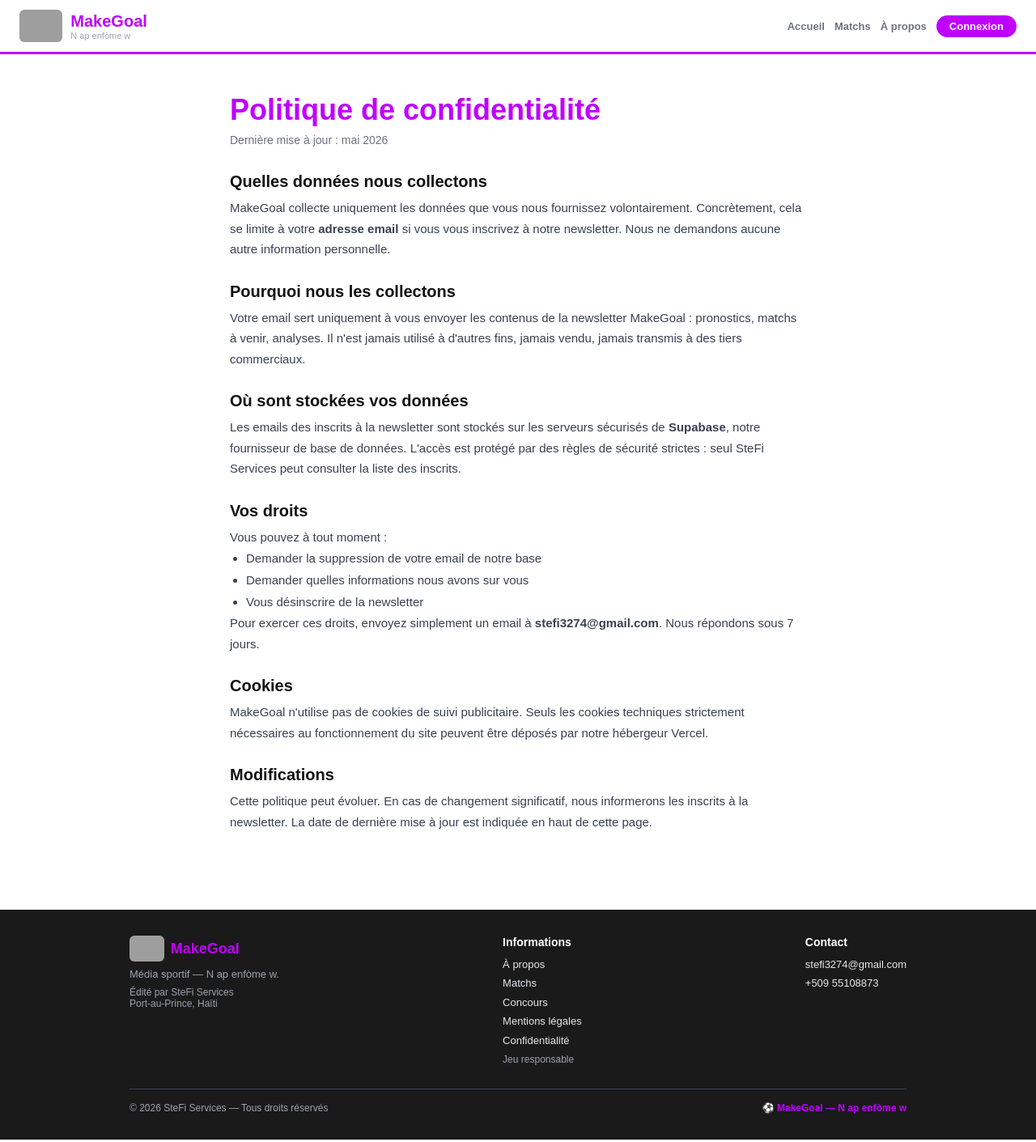
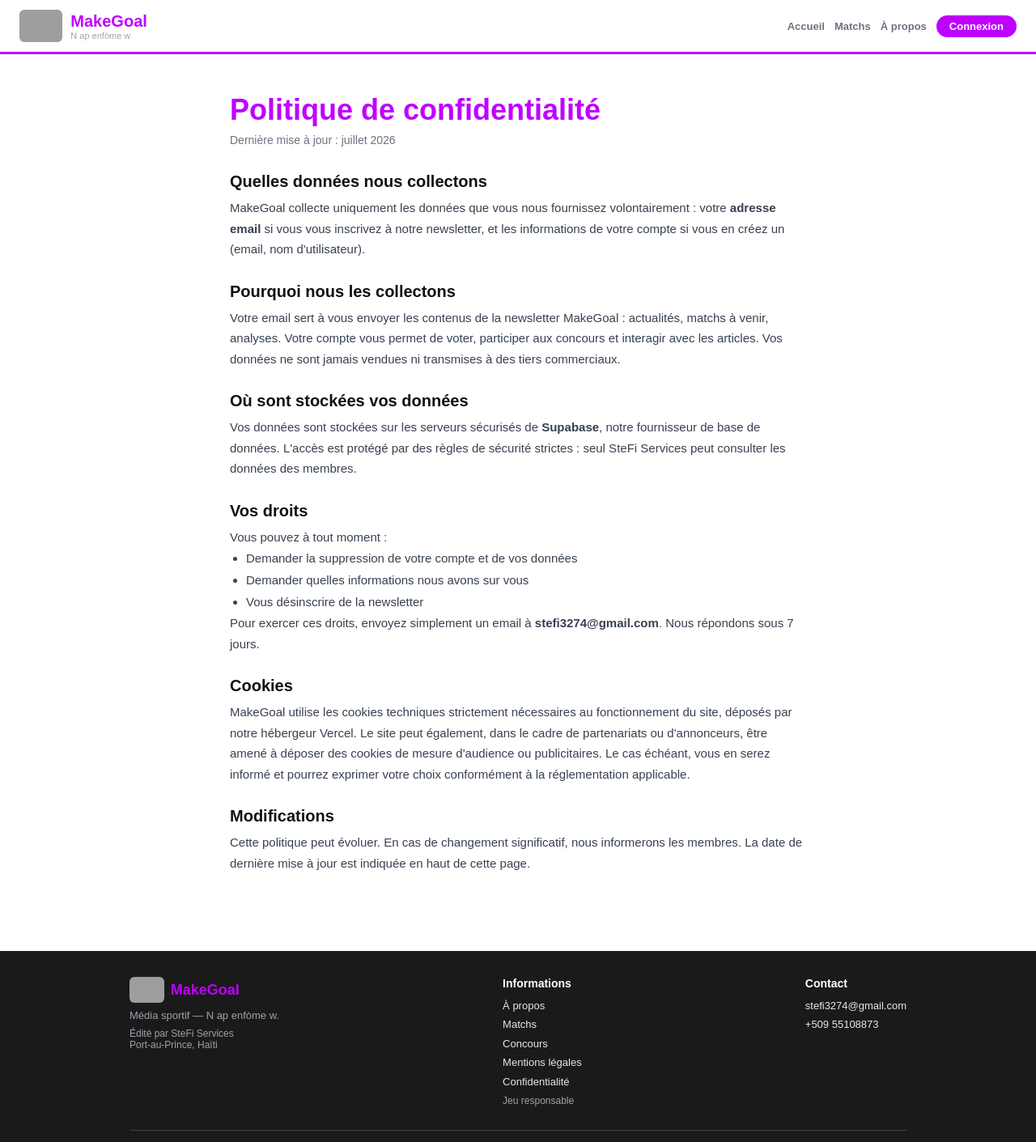
Before and after one commit to stefi3274/MakeGoal, a Next.js app: page /confidentialite in a window 1280 px wide. Shown: the top 1411 px of the page at 81% size. Built offline with nearby package versions, Linux system fonts and the light colour scheme; no server answers; grey boxes are pictures that could not be loaded.

Commit message:
mentions et confidentialite ton media

```diff
--- a/app/confidentialite/page.tsx
+++ b/app/confidentialite/page.tsx
@@ -9,26 +9,26 @@ export default function Confidentialite() {
       <Header />
       <main style={{maxWidth:'760px',margin:'0 auto',padding:'48px 24px'}}>
         <h1 style={{color:VIOLET,fontWeight:900,fontSize:'36px',marginBottom:'8px'}}>Politique de confidentialité</h1>
-        <p style={{color:'#6b7280',fontSize:'14px',marginBottom:'32px'}}>Dernière mise à jour : mai 2026</p>
+        <p style={{color:'#6b7280',fontSize:'14px',marginBottom:'32px'}}>Dernière mise à jour : juillet 2026</p>
 
         <section style={{marginBottom:'28px'}}>
           <h2 style={{fontWeight:900,fontSize:'20px',marginBottom:'8px'}}>Quelles données nous collectons</h2>
           <p style={{lineHeight:'1.7',fontSize:'15px',color:'#374151',margin:0}}>
-            MakeGoal collecte uniquement les données que vous nous fournissez volontairement. Concrètement, cela se limite à votre <strong>adresse email</strong> si vous vous inscrivez à notre newsletter. Nous ne demandons aucune autre information personnelle.
+            MakeGoal collecte uniquement les données que vous nous fournissez volontairement : votre <strong>adresse email</strong> si vous vous inscrivez à notre newsletter, et les informations de votre compte si vous en créez un (email, nom d&apos;utilisateur).
           </p>
         </section>
 
         <section style={{marginBottom:'28px'}}>
           <h2 style={{fontWeight:900,fontSize:'20px',marginBottom:'8px'}}>Pourquoi nous les collectons</h2>
           <p style={{lineHeight:'1.7',fontSize:'15px',color:'#374151',margin:0}}>
-            Votre email sert uniquement à vous envoyer les contenus de la newsletter MakeGoal : pronostics, matchs à venir, analyses. Il n&apos;est jamais utilisé à d&apos;autres fins, jamais vendu, jamais transmis à des tiers commerciaux.
+            Votre email sert à vous envoyer les contenus de la newsletter MakeGoal : actualités, matchs à venir, analyses. Votre compte vous permet de voter, participer aux concours et interagir avec les articles. Vos données ne sont jamais vendues ni transmises à des tiers commerciaux.
           </p>
         </section>
 
         <section style={{marginBottom:'28px'}}>
           <h2 style={{fontWeight:900,fontSize:'20px',marginBottom:'8px'}}>Où sont stockées vos données</h2>
           <p style={{lineHeight:'1.7',fontSize:'15px',color:'#374151',margin:0}}>
-            Les emails des inscrits à la newsletter sont stockés sur les serveurs sécurisés de <strong>Supabase</strong>, notre fournisseur de base de données. L&apos;accès est protégé par des règles de sécurité strictes : seul SteFi Services peut consulter la liste des inscrits.
+            Vos données sont stockées sur les serveurs sécurisés de <strong>Supabase</strong>, notre fournisseur de base de données. L&apos;accès est protégé par des règles de sécurité strictes : seul SteFi Services peut consulter les données des membres.
           </p>
         </section>
 
@@ -38,7 +38,7 @@ export default function Confidentialite() {
             Vous pouvez à tout moment :
           </p>
           <ul style={{lineHeight:'1.8',fontSize:'15px',color:'#374151',paddingLeft:'20px'}}>
-            <li>Demander la suppression de votre email de notre base</li>
+            <li>Demander la suppression de votre compte et de vos données</li>
             <li>Demander quelles informations nous avons sur vous</li>
             <li>Vous désinscrire de la newsletter</li>
           </ul>
@@ -50,14 +50,13 @@ export default function Confidentialite() {
         <section style={{marginBottom:'28px'}}>
           <h2 style={{fontWeight:900,fontSize:'20px',marginBottom:'8px'}}>Cookies</h2>
           <p style={{lineHeight:'1.7',fontSize:'15px',color:'#374151',margin:0}}>
-            MakeGoal n&apos;utilise pas de cookies de suivi publicitaire. Seuls les cookies techniques strictement nécessaires au fonctionnement du site peuvent être déposés par notre hébergeur Vercel.
+            MakeGoal utilise les cookies techniques strictement nécessaires au fonctionnement du site, déposés par notre hébergeur Vercel. Le site peut également, dans le cadre de partenariats ou d&apos;annonceurs, être amené à déposer des cookies de mesure d&apos;audience ou publicitaires. Le cas échéant, vous en serez informé et pourrez exprimer votre choix conformément à la réglementation applicable.
           </p>
         </section>
 
         <section>
-          <h2 style={{fontWeight:900,fontSize:'20px',marginBottom:'8px'}}>Modifications</h2>
-          <p style={{lineHeight:'1.7',fontSize:'15px',color:'#374151',margin:0}}>
-            Cette politique peut évoluer. En cas de changement significatif, nous informerons les inscrits à la newsletter. La date de dernière mise à jour est indiquée en haut de cette page.
+          <h2 style={{fontWeight:900,fontSize:'20px',marginBottom:'8px'}}>Modifications</h2><p style={{lineHeight:'1.7',fontSize:'15px',color:'#374151',margin:0}}>
+            Cette politique peut évoluer. En cas de changement significatif, nous informerons les membres. La date de dernière mise à jour est indiquée en haut de cette page.
           </p>
         </section>
       </main>
--- a/app/mentions/page.tsx
+++ b/app/mentions/page.tsx
@@ -53,7 +53,7 @@ export default function Mentions() {
         <section style={{marginBottom:'28px'}}>
           <h2 style={{fontWeight:900,fontSize:'20px',marginBottom:'8px'}}>Responsabilité</h2>
           <p style={{lineHeight:'1.7',fontSize:'15px',color:'#374151',margin:0}}>
-            MakeGoal fournit des informations et des pronostics à titre indicatif. SteFi Services ne peut être tenu responsable des pertes financières résultant de paris effectués sur la base de ces informations. Les paris sportifs comportent des risques et doivent être pratiqués avec modération.
+            MakeGoal est un média sportif qui publie des informations, analyses et contenus communautaires à titre informatif. SteFi Services met tout en œuvre pour la qualité de ses contenus mais ne peut garantir leur exactitude absolue. Les votes et pronostics de la communauté reflètent les opinions des membres et n&apos;engagent pas la responsabilité de l&apos;éditeur.
           </p>
         </section>
 
```
